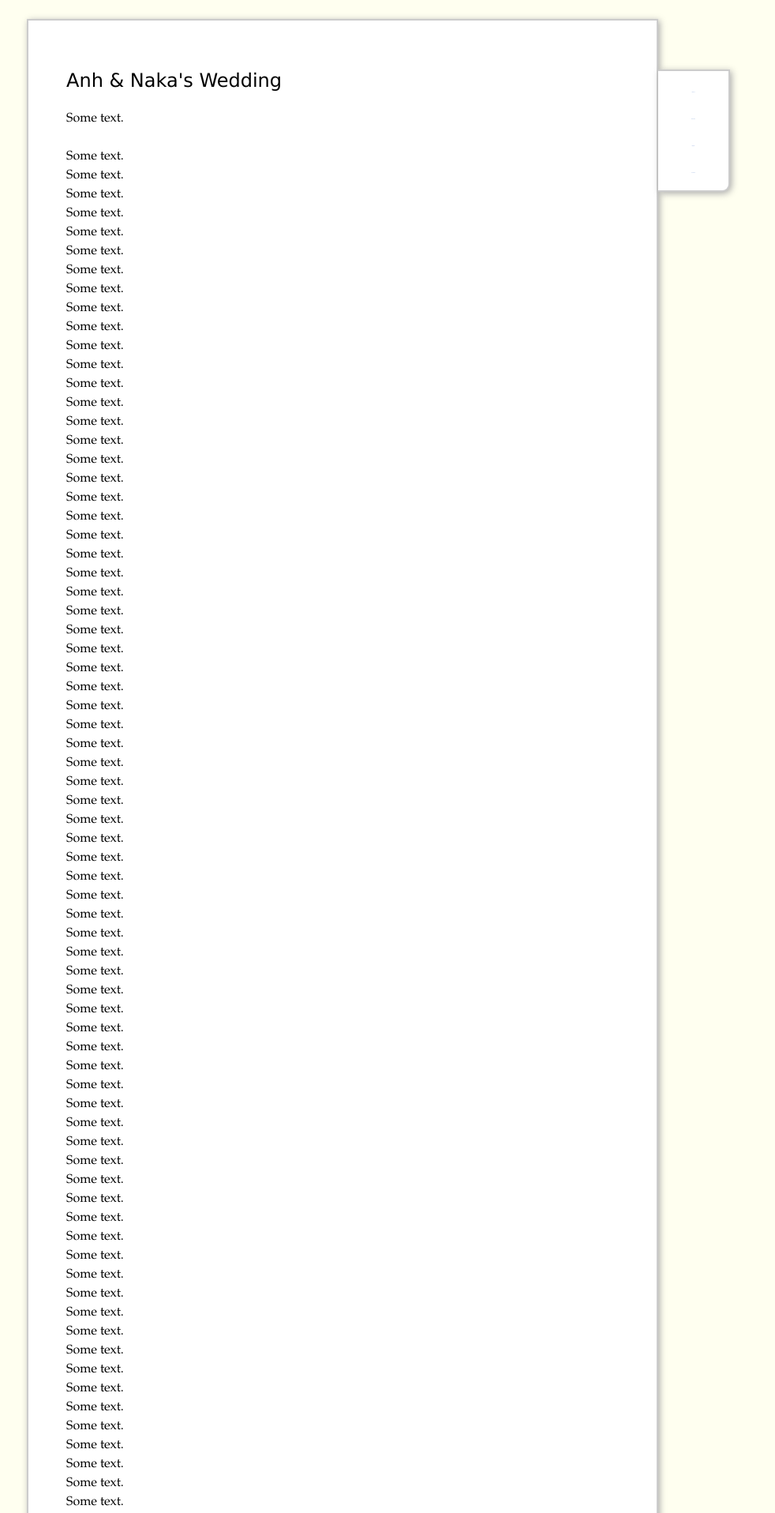
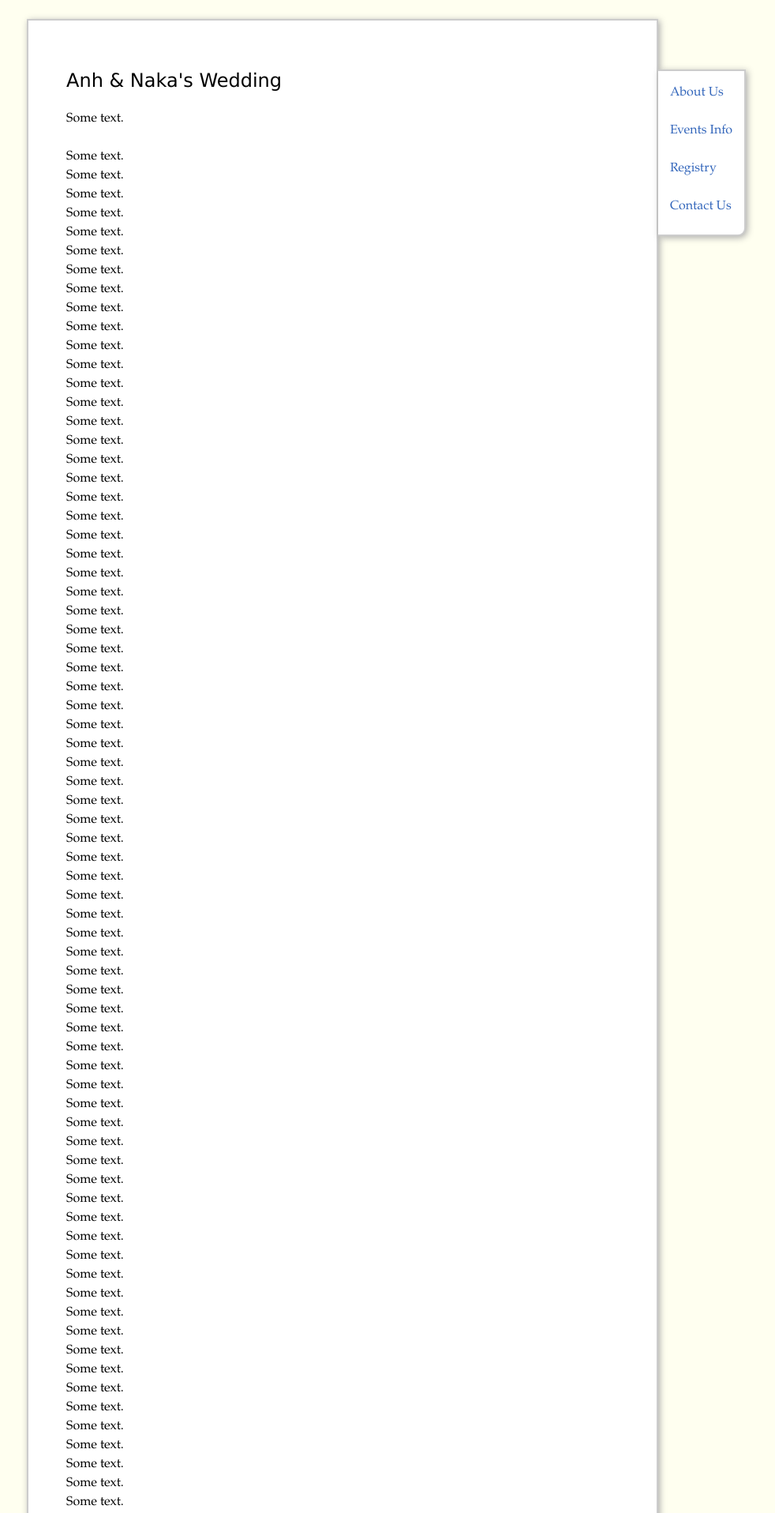
Before and after one commit to trananh/trananh.github.io, a Jekyll site: the page built from wedding/index.html, in a window 1280 px wide. Shown: the top 1916 px of the page at 79% size, without its empty margins (206-1188 px from the left). Built offline with Jekyll 4.4.1, drawn with Linux system fonts in a browser that asks for light colours; nearby versions of some CDN libraries.

Commit message:
Updated wedding page.

```diff
--- a/wedding/index.html
+++ b/wedding/index.html
@@ -14,7 +14,7 @@ title: anh &amp; naka wedding
 
 <div id="navsidewrapper">
     <div id="navsidebar">
-        <div id="social" class="social">
+        <div id="navwedding">
             <p><a title="About Us" href="/wedding/#about">About Us</a></p>
             <p><a title="Events Info" href="/wedding/#events">Events Info</a></p>
             <p><a title="Registry" href="/wedding/#registry">Registry</a></p>
```
